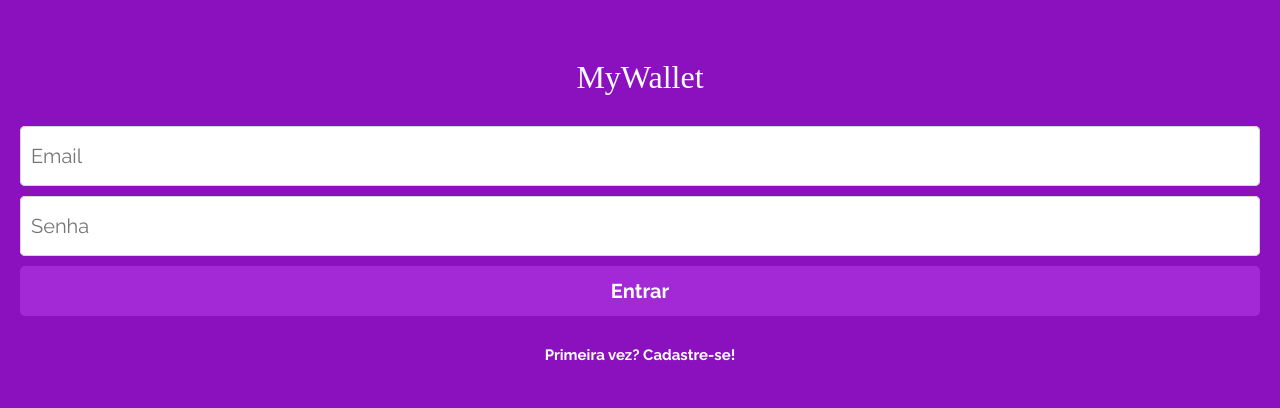
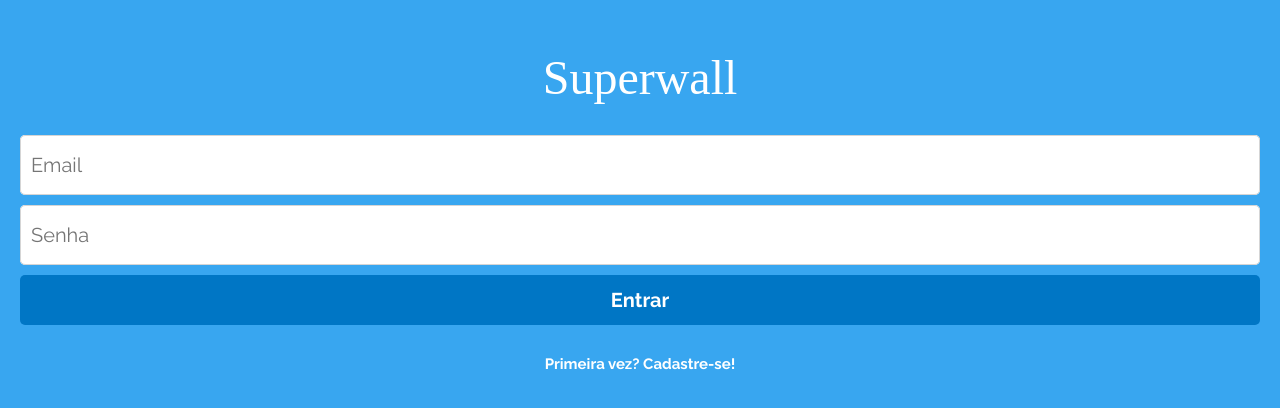
Before and after one commit to danielpqb/projeto14-superwall-front, a React (Create React App) app: page / in a window 1280 px wide. Shown: the part 184-592 px from the top of the page. Built offline with nearby package versions, Linux system fonts and the light colour scheme; a web font is replaced by a local one.

Commit message:
Login and Register

```diff
--- a/package.json
+++ b/package.json
@@ -6,9 +6,14 @@
     "@testing-library/jest-dom": "^5.16.5",
     "@testing-library/react": "^13.4.0",
     "@testing-library/user-event": "^13.5.0",
+    "axios": "^0.27.2",
+    "dayjs": "^1.11.5",
     "react": "^18.2.0",
     "react-dom": "^18.2.0",
+    "react-loader-spinner": "^5.3.4",
+    "react-router-dom": "^6.3.0",
     "react-scripts": "5.0.1",
+    "styled-components": "^5.3.5",
     "web-vitals": "^2.1.4"
   },
   "scripts": {
--- a/public/index.html
+++ b/public/index.html
@@ -4,7 +4,7 @@
 <head>
   <meta charset="utf-8" />
   <meta name="viewport" content="width=device-width, initial-scale=1" />
-  <title>MyWallet</title>
+  <title>Superwall</title>
 
   <link rel="preconnect" href="https://fonts.googleapis.com">
   <link rel="preconnect" href="https://fonts.gstatic.com" crossorigin>
--- a/src/components/App.jsx
+++ b/src/components/App.jsx
@@ -5,9 +5,6 @@ import UserContext from "../Context/UserContext";
 
 import Login from "./Screens/Login";
 import Register from "./Screens/Register";
-import Balance from "./Screens/Balance";
-import NewIncome from "./Screens/NewIncome";
-import NewSpent from "./Screens/NewSpent";
 
 import { useEffect, useState } from "react";
 
@@ -28,9 +25,7 @@ export default function App() {
             <Route path="/register" element={<Register />}></Route>
             {userData.token ? (
               <>
-                <Route path="/balance" element={<Balance />}></Route>
-                <Route path="/new-income" element={<NewIncome />}></Route>
-                <Route path="/new-spent" element={<NewSpent />}></Route>
+                <Route path="/balance" element={<></>}></Route>
               </>
             ) : (
               <>
@@ -46,7 +41,7 @@ export default function App() {
 
 const Container = styled.div`
   & {
-    background-color: #8c11be;
+    background-color: #38a6f0;
 
     flex-direction: column;
   }
--- a/src/components/Common/Logo.jsx
+++ b/src/components/Common/Logo.jsx
@@ -3,7 +3,7 @@ import styled from "styled-components";
 export default function Logo() {
   return (
     <Container>
-      <h1>MyWallet</h1>
+      <h1>Superwall</h1>
     </Container>
   );
 }
@@ -13,7 +13,7 @@ const Container = styled.div`
     font-family: "Saira Stencil One";
     font-style: normal;
     font-weight: 400;
-    font-size: 32px;
+    font-size: 48px;
 
     padding: 20px 0px;
   }
--- a/src/components/Common/SubmitButton.jsx
+++ b/src/components/Common/SubmitButton.jsx
@@ -20,7 +20,7 @@ export default function SubmitButton({ children, disabled }) {
 
 const Container = styled.button`
   & {
-    background: #a328d6;
+    background: #0076c5;
     height: 50px;
     border-radius: 5px;
 
```
Also changed, not shown: 1 other file (tests, documents, lock files or other folders).
